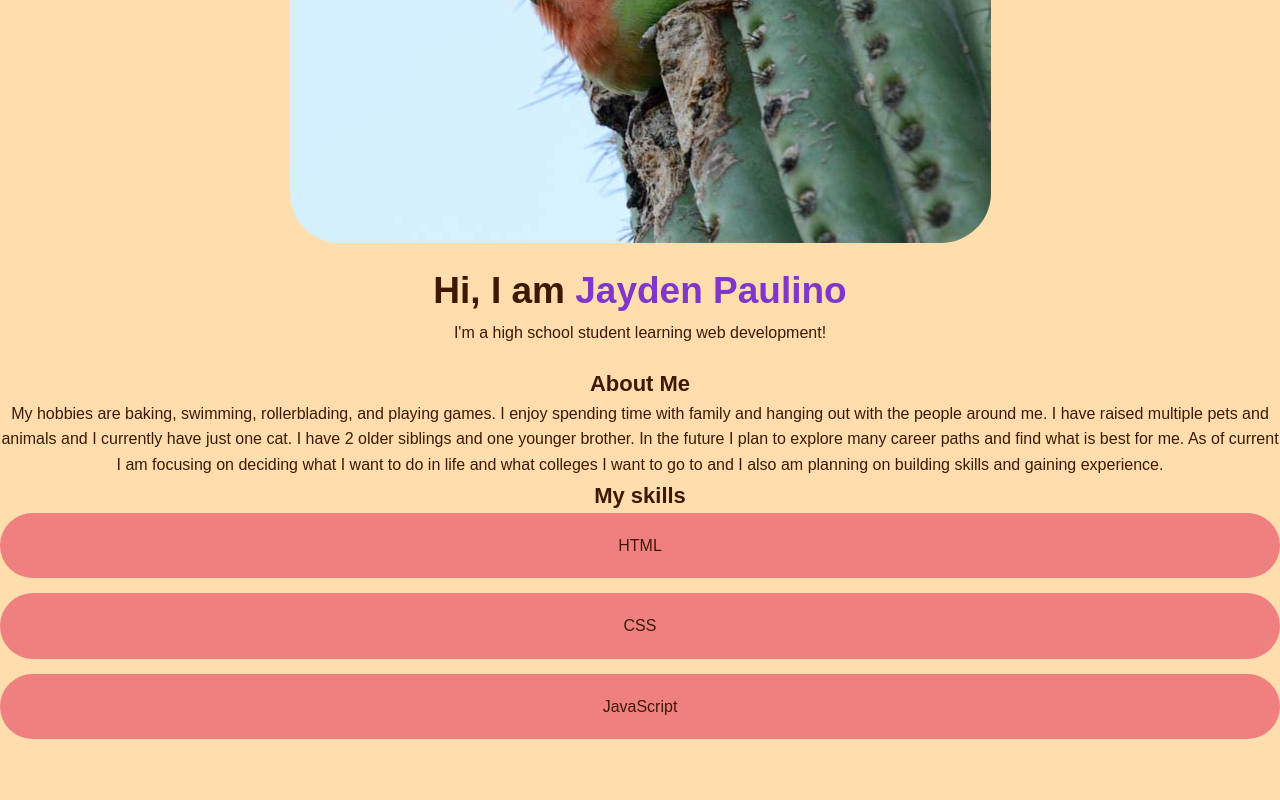
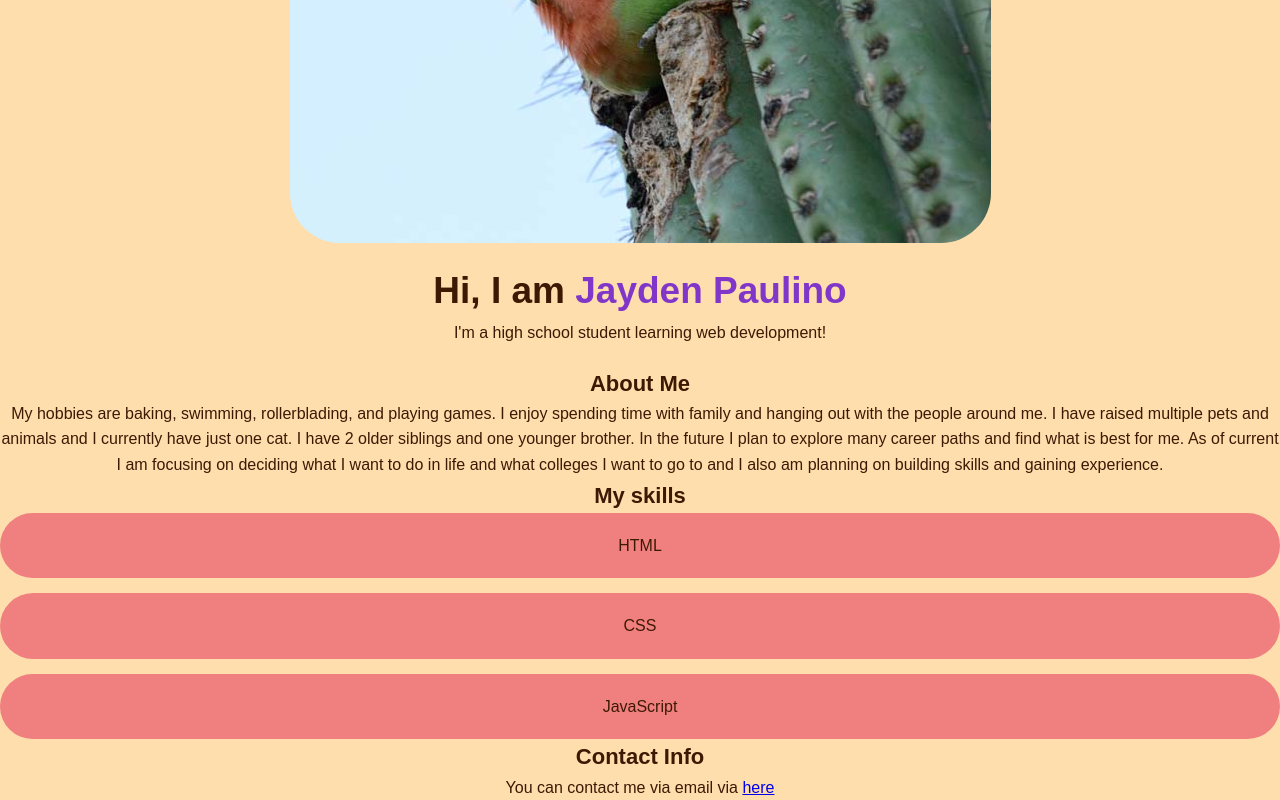
Before and after one commit to GrandScalleywag/SYEP-Portfolio-JP, a plain HTML site: page index.html in a window 1280 px wide. Shown: the part 1282-2082 px from the top of the page. Before the commit the page ends 2021 px from the top, so only its background shows below. Drawn offline with Linux system fonts and the light colour scheme.

Commit message:
Added Contact info

```diff
--- a/index.html
+++ b/index.html
@@ -68,6 +68,10 @@
             <div>JavaScript</div>
         </div>
     </section>
+    <section id="contact" class="section">
+        <h2>Contact Info</h2>
+        <p>You can contact me via email via <a href="mailto:Paulinojayden9@gmail.com">here</a></p>
+    </section>
 
 
 </body>
```
